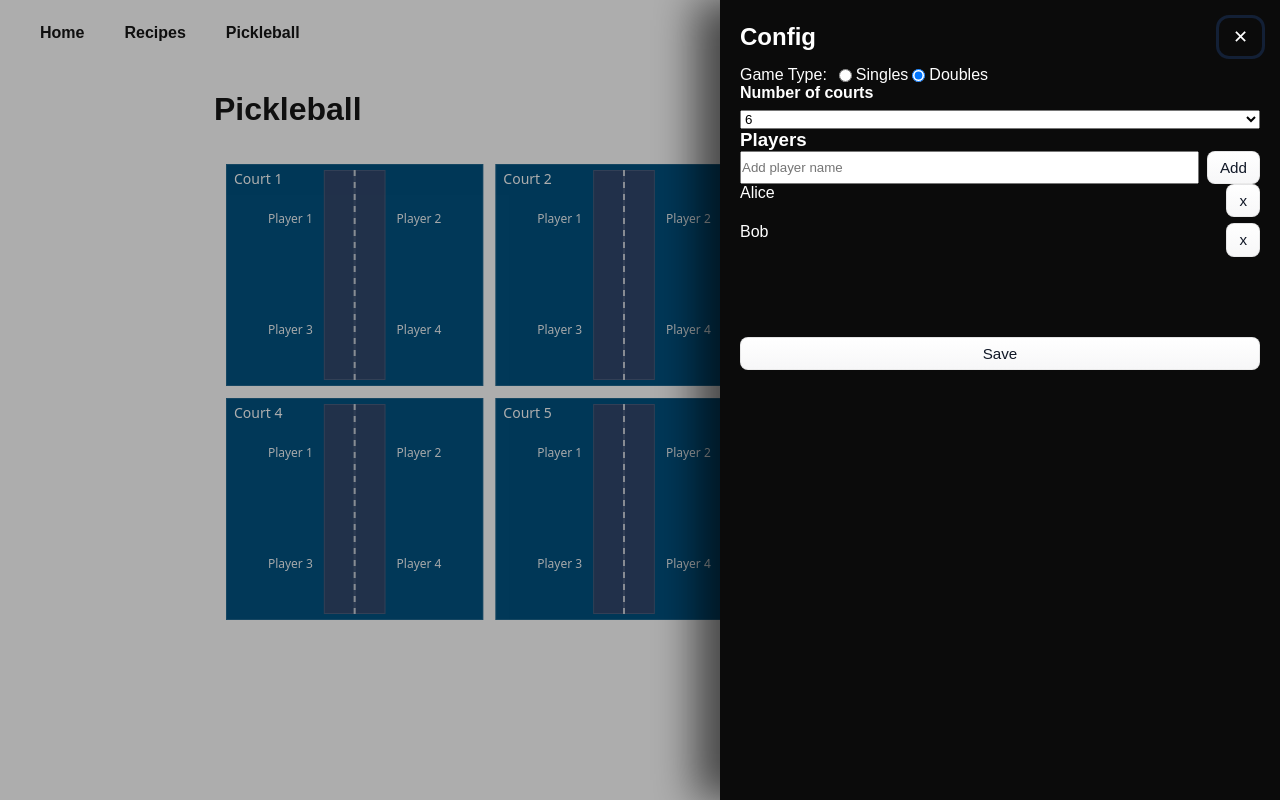
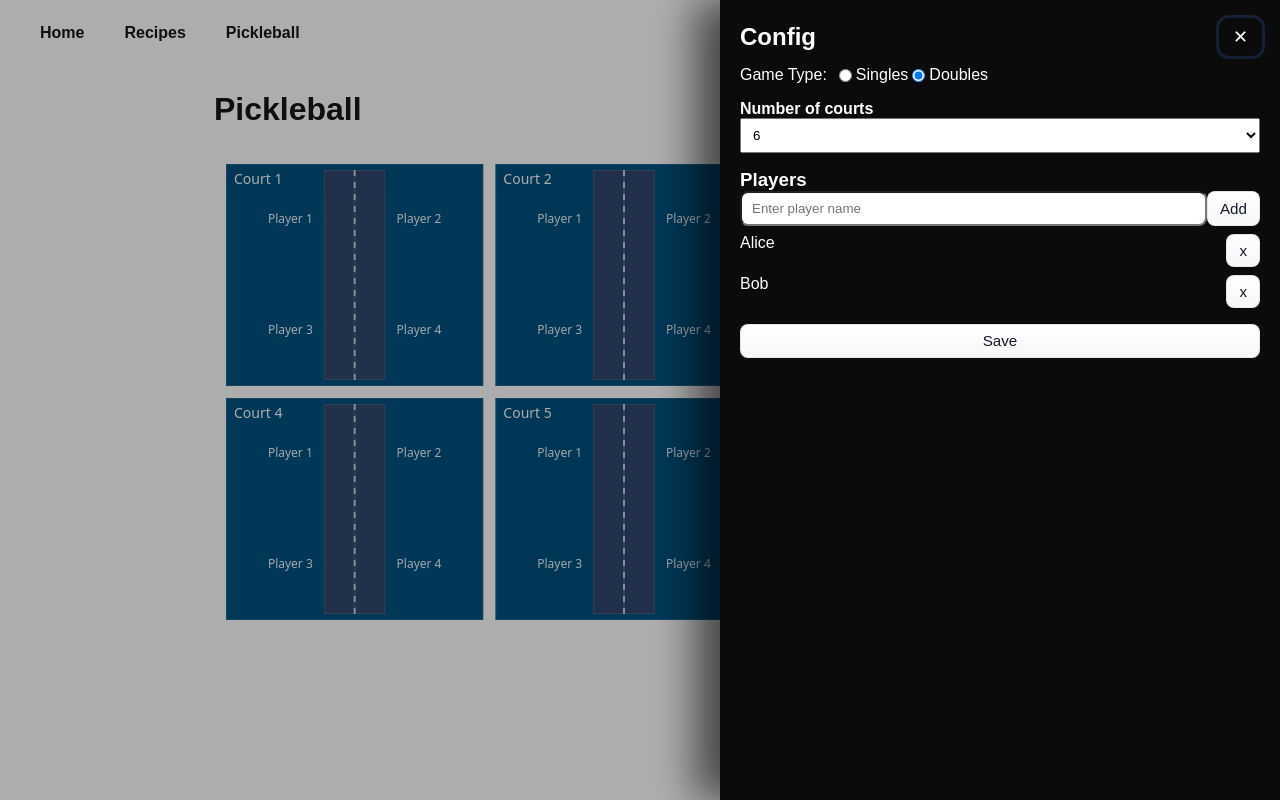
Before and after one commit to tomrw/tomrw.github.io, a Next.js app: page /pickleball in a window 1280 px wide. Both pictures are taken after a click on the button "Open Config". Built offline with nearby package versions, Linux system fonts and the light colour scheme.

Commit message:
improve design system

```diff
--- a/src/app/pickleball/ConfigPanel.tsx
+++ b/src/app/pickleball/ConfigPanel.tsx
@@ -71,6 +71,7 @@ export default function ConfigPanel({ open, onClose }: Props) {
           sx={{
             display: 'flex',
             flexDirection: 'column',
+            gap: 2,
           }}
         >
           <section>
@@ -82,7 +83,6 @@ export default function ConfigPanel({ open, onClose }: Props) {
           </section>
 
           <section>
-            <h3 style={{ marginTop: 0 }}>Players</h3>
             <Players />
           </section>
 
--- a/src/app/pickleball/Players.tsx
+++ b/src/app/pickleball/Players.tsx
@@ -3,7 +3,7 @@ import { useFieldArray, useFormContext } from 'react-hook-form';
 import { ConfigForm } from './types';
 import Button from '@/ds/Button';
 import Flex from '@/ds/Flex';
-import Box from '@/ds/Box';
+import Input from '@/ds/Input';
 
 export const Players = () => {
   const [newName, setNewName] = useState<string>('');
@@ -29,19 +29,21 @@ export const Players = () => {
 
   return (
     <>
-      <Flex justifyContent="space-between" sx={{ gap: [1, 1.25] }}>
-        <input
+      <h3>Players</h3>
+      <Flex justifyContent="space-between" sx={{ gap: [1, 1.25], mb: 1 }}>
+        <Input
           value={newName}
-          onChange={(e) => setNewName(e.target.value)}
-          onKeyDown={(e) => {
-            if (e.key === 'Enter') {
-              e.preventDefault();
-              onAddPlayer();
-            }
+          onChange={setNewName}
+          inputProps={{
+            'aria-label': 'Player name',
+            onKeyDown: (e) => {
+              if (e.key === 'Enter') {
+                e.preventDefault();
+                onAddPlayer();
+              }
+            },
+            placeholder: 'Enter player name',
           }}
-          placeholder="Add player name"
-          aria-label="Player name"
-          style={{ flex: 1 }}
         />
         <Button type="button" onClick={onAddPlayer}>
           Add
@@ -49,24 +51,16 @@ export const Players = () => {
       </Flex>
       {error && <div style={{ color: '#e11', marginBottom: 12 }}>{error}</div>}
 
-      <Box
-        as="ul"
-        sx={{
-          display: 'flex',
-          flexDirection: 'column',
-          gap: [0.75, 1],
-          marginBlockEnd: 10,
-        }}
-      >
+      <Flex as="ul" direction="column" gap={1}>
         {fields.map((pl) => (
-          <Flex as="li" key={pl.id} justifyContent="space-between" sx={{ gap: [1, 1.25] }}>
+          <Flex as="li" key={pl.id} justifyContent="space-between" sx={{ gap: 1 }}>
             <span>{pl.name}</span>
             <Button type="button" onClick={() => remove(pl.id)} aria-label={`Delete ${pl.name}`}>
               x
             </Button>
           </Flex>
         ))}
-      </Box>
+      </Flex>
     </>
   );
 };
--- a/src/ds/Flex/Flex.tsx
+++ b/src/ds/Flex/Flex.tsx
@@ -3,7 +3,7 @@ import { SxProp, useTransformSx } from '../sx';
 
 type FlexProps = React.HTMLAttributes<HTMLDivElement> & {
   as?: React.ElementType;
-  gap?: React.CSSProperties['gap'];
+  gap?: number;
   justifyContent?: React.CSSProperties['justifyContent'];
   alignItems?: React.CSSProperties['alignItems'];
   direction?: React.CSSProperties['flexDirection'];
@@ -30,11 +30,13 @@ const Flex = React.forwardRef<HTMLDivElement, FlexProps>(
     ref,
   ) => {
     const display = inline ? 'inline-flex' : 'flex';
-    const sxStyle = useTransformSx(sx);
+    const sxStyle = useTransformSx({
+      ...sx,
+      gap: gap ?? 0,
+    });
 
     const combinedStyle: React.CSSProperties = {
       display,
-      gap,
       justifyContent,
       alignItems,
       flexDirection: direction,
--- /dev/null
+++ b/src/ds/Input/Input.tsx
@@ -0,0 +1,37 @@
+import React from 'react';
+import { SxProp, useTransformSx } from '../sx';
+import Box from '../Box';
+
+type InputProps = {
+  value: string;
+  onChange: (value: string) => void;
+  inputProps?: React.InputHTMLAttributes<HTMLInputElement>;
+  sx?: SxProp;
+};
+
+const Input = React.forwardRef<HTMLInputElement, InputProps>(
+  ({ value, onChange, inputProps, sx, ...rest }, ref) => {
+    const sxStyle = useTransformSx(sx);
+
+    return (
+      <Box sx={{ borderRadius: 1, width: '100%' }} {...rest}>
+        <input
+          ref={ref}
+          value={value}
+          onChange={(e) => onChange(e.target.value)}
+          style={{
+            width: 'inherit',
+            padding: '0.5rem 0.625rem',
+            ...sxStyle,
+            borderRadius: '0.5rem',
+          }}
+          {...inputProps}
+        />
+      </Box>
+    );
+  },
+);
+
+Input.displayName = 'Input';
+
+export default Input;
--- /dev/null
+++ b/src/ds/Input/index.ts
@@ -0,0 +1 @@
+export { default } from './Input';
--- /dev/null
+++ b/src/ds/Label/index.ts
@@ -0,0 +1 @@
+export { default } from './Label';
--- a/src/ds/dropdown/Dropdown.tsx
+++ b/src/ds/dropdown/Dropdown.tsx
@@ -1,6 +1,6 @@
 import { useId } from 'react';
 import { SxProp, useTransformSx } from '../sx';
-import Box from '../Box';
+import Flex from '../Flex';
 
 type Value = string | number;
 type Props = {
@@ -13,26 +13,24 @@ type Props = {
 
 export default function Dropdown({ label, options, onChange, value, sx }: Props) {
   const id = useId();
-  const sxStyle = useTransformSx(sx);
+  const sxStyle = useTransformSx({
+    width: '100%',
+    padding: 1,
+    ...sx,
+  });
 
   return (
-    <label style={{ display: 'flex', flexDirection: 'column', gap: 8 }}>
+    <Flex sx={{ flexDirection: 'column', gap: 1 }}>
       <label htmlFor={id} style={{ fontWeight: 600 }}>
         {label}
       </label>
-      <select
-        id={id}
-        value={value}
-        onChange={(e) => onChange(e.target.value)}
-        aria-label="Number of courts"
-        style={{ width: '100%', ...sxStyle }}
-      >
+      <select id={id} value={value} onChange={(e) => onChange(e.target.value)} style={sxStyle}>
         {options.map(({ value, label }) => (
           <option key={value} value={value}>
             {label}
           </option>
         ))}
       </select>
-    </label>
+    </Flex>
   );
 }
```
Also changed, not shown: src/ds/Label/Label.tsx (added, +20 -0 lines).
